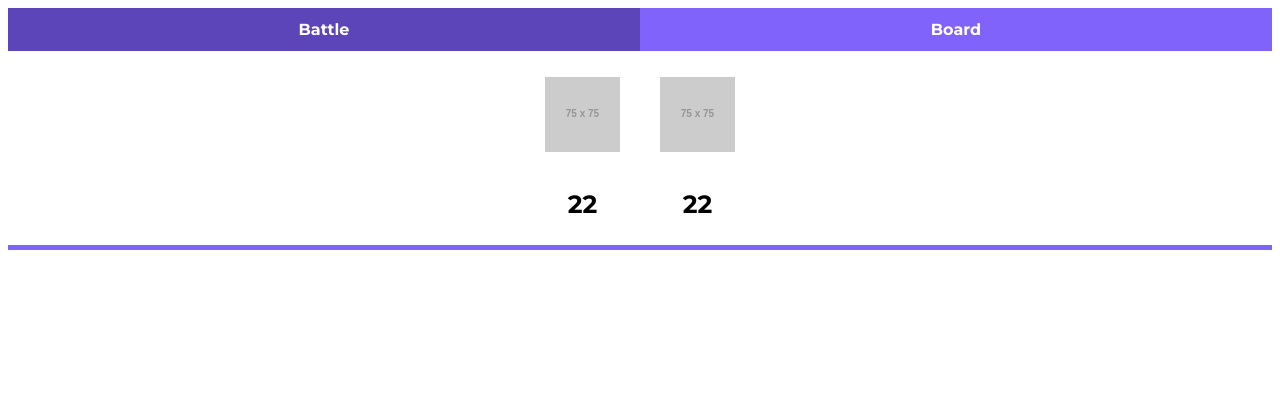
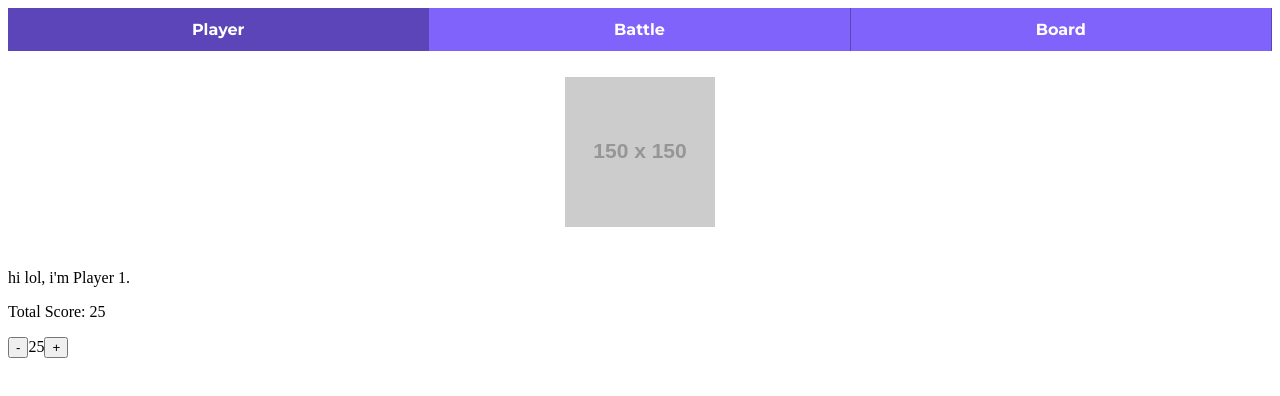
Before and after one commit to CodeyPacker/munchkin-react, a Gatsby site: page / in a window 1280 px wide. Built offline with nearby package versions, Linux system fonts and the light colour scheme; Gatsby itself is replaced by a stand-in of ours; placeholder pictures from the web are drawn by us.

Commit message:
Refacted file structure throughout, added a player page with counters

```diff
--- /dev/null
+++ b/src/components/Context/index.js
@@ -0,0 +1,50 @@
+import React, { Component } from 'react';
+
+const ScoreboardContext = React.createContext();
+
+export class Provider extends Component {
+
+  state = {
+    players: [
+      {
+        name: "Player 1",
+        score: 25,
+        id: 1
+      }
+    ],
+    monsters: [
+      {
+        name: "Venom",
+        score: 25,
+        id: 1
+      }
+    ]
+  };
+
+ // player id counter
+ prevPlayerId = 1;
+
+ handleScoreChange = (index, delta) => {
+   this.setState( prevState => ({
+     score: prevState.players[0].score += delta
+   }));
+ }
+
+  render() {
+    return (
+      <ScoreboardContext.Provider value={{
+        players: this.state.players,
+        monsters: this.state.monsters,
+        actions: {
+          changeScore: this.handleScoreChange,
+          removePlayer: this.handleRemovePlayer,
+          addPlayer: this.handleAddPlayer
+        }
+      }}>
+        { this.props.children }
+      </ScoreboardContext.Provider>
+    );
+  }
+}
+
+export const Consumer = ScoreboardContext.Consumer;
--- a/src/components/FeatureScores.js
+++ b/src/components/FeatureScoresLayout.js
@@ -1,12 +1,15 @@
 import React from 'react'
-import PlayerScore from './PlayerScore'
+import PlayerScore from './Player/PlayerScore'
+import MonsterScore from './Monster/MonsterScore'
 import styled from '@emotion/styled'
+
+// This can be merged with BattleScore.js as it'll only be used once too
 
 const FeatureScores = () => (
   <FeatureScoresWrapper>
     <Constraint>
       <PlayerScore/>
-      <PlayerScore/>
+      <MonsterScore/>
     </Constraint>
   </FeatureScoresWrapper>
 )
--- a/src/components/Header.js
+++ b/src/components/Header.js
@@ -4,7 +4,8 @@ import { NavLink } from 'react-router-dom'
 
 const Header = () => (
   <Navigation>
-    <NavLink exact to="/">Battle</NavLink>
+    <NavLink exact to="/">Player</NavLink>
+    <NavLink exact to="/battle">Battle</NavLink>
     <NavLink to="/board">Board</NavLink>
   </Navigation>
 )
@@ -13,13 +14,15 @@ const Navigation = styled.div`
   display: flex;
 
   a {
-    width: 100%;
+    width: 33.33vw;
     color: #ffffff;
     background-color: #8063FA;
     padding: 12px 15px;
     text-align: center;
     text-decoration: none;
     font-family: 'Montserrat', 'sans-serif';
+    transition: all .1s;
+    border-right: 1px solid #5B45B9;
 
     &:hover {
       font-size: 120%;
--- /dev/null
+++ b/src/components/Monster/MonsterScore.js
@@ -0,0 +1,36 @@
+import React from 'react'
+import styled from '@emotion/styled'
+import { Consumer } from '../Context';
+
+// This is the section that shows the total scores of the
+// Players vs Monsters on the battle page
+
+const MonsterScore = () => {
+  return (
+    <Consumer>
+      { ({ monsters }) => (
+        <ScoreContainer>
+          <img src="https://via.placeholder.com/75" alt="lol"/>
+          <Score>{monsters[0].score}</Score>
+        </ScoreContainer>
+      )}
+    </Consumer>
+  )
+}
+
+
+const ScoreContainer = styled.div`
+
+  img {
+    margin-bottom: 8px;
+  }
+`
+
+const Score = styled.p`
+  text-align: center;
+  font-size: 25px;
+  font-family: 'Montserrat', 'sans-serif';
+  margin-bottom: 0;
+`
+
+export default MonsterScore
--- /dev/null
+++ b/src/components/Player/Player.js
@@ -0,0 +1,28 @@
+import React from 'react'
+import styled from '@emotion/styled'
+import { Consumer } from '../Context';
+import PlayerCounter from './PlayerCounter'
+
+
+const Player = () => {
+  return (
+    <Consumer>
+      { ({ players }) => (
+        <div>
+          <PlayerImage src="https://via.placeholder.com/150" alt="lol"/>
+          <p>hi lol, i'm {players[0].name}.</p>
+          <p>Total Score: {players[0].score}</p>
+          <PlayerCounter/>
+        </div>
+      )}
+    </Consumer>
+  );
+}
+
+const PlayerImage = styled.img`
+  margin: 0 auto;
+  display: block;
+  padding-top: 26px;
+  padding-bottom: 26px;
+`
+export default Player
--- /dev/null
+++ b/src/components/Player/PlayerCounter.js
@@ -0,0 +1,18 @@
+import React from 'react';
+import { Consumer } from '../Context';
+
+const Counter = () => {
+  return (
+    <Consumer>
+      { ({ actions, players }) => (
+        <div className="counter">
+          <button className="counter-action decrement" onClick={() => actions.changeScore(players[0], -1)}> - </button>
+          <span className="counter-score">{ players[0].score }</span>
+          <button className="counter-action increment" onClick={() => actions.changeScore(players[0], 1)}> + </button>
+        </div>
+      )}
+    </Consumer>
+  );
+}
+
+export default Counter;
--- /dev/null
+++ b/src/components/Player/PlayerScore.js
@@ -0,0 +1,36 @@
+import React from 'react'
+import styled from '@emotion/styled'
+import { Consumer } from '../Context';
+
+// This is the section that shows the total scores of the
+// Players vs Monsters on the battle page
+
+const PlayerScore = () => {
+  return (
+    <Consumer>
+      { ({ players }) => (
+        <ScoreContainer>
+          <img src="https://via.placeholder.com/75" alt="lol"/>
+          <Score>{players[0].score}</Score>
+        </ScoreContainer>
+      )}
+    </Consumer>
+  )
+}
+
+
+const ScoreContainer = styled.div`
+
+  img {
+    margin-bottom: 8px;
+  }
+`
+
+const Score = styled.p`
+  text-align: center;
+  font-size: 25px;
+  font-family: 'Montserrat', 'sans-serif';
+  margin-bottom: 0;
+`
+
+export default PlayerScore
--- a/src/components/PlayerScore.js
+++ /dev/null
@@ -1,26 +0,0 @@
-import React from 'react'
-import styled from '@emotion/styled'
-
-const PlayerScore = (props) => (
-  <PlayerContainer>
-    <img src="https://via.placeholder.com/75" alt="lol"/>
-    <Score>22</Score>
-  </PlayerContainer>
-)
-
-const PlayerContainer = styled.div`
-
-  img {
-    margin-bottom: 8px;
-  }
-
-`
-
-const Score = styled.p`
-  text-align: center;
-  font-size: 25px;
-  font-family: 'Montserrat', 'sans-serif';
-  margin-bottom: 0;
-`
-
-export default PlayerScore
--- a/src/pages/index.js
+++ b/src/pages/index.js
@@ -4,18 +4,27 @@ import styled from '@emotion/styled'
 import Header from '../components/Header'
 import {BrowserRouter, Route} from 'react-router-dom'
 import Board from '../components/Board'
-import ScoreBoard from '../components/FeatureScores'
+import ScoreBoard from '../components/FeatureScoresLayout'
+import Player from '../components/Player/Player'
+import { Provider } from '../components/Context';
+// import SearchMonster from '../components/SearchMonster'
 
 function App() {
   return (
+    <Provider>
       <BrowserRouter>
         <Container>
           <Route path="/" component={Header}/>
           {/* <Route exact path="/" component={SearchMonster} /> */}
           <Route path="/board" component={Board} />
-        <Route exact path="/" component={ScoreBoard}/>
+          <Route exact path="/battle" component={ScoreBoard}/>
+          <Route
+            exact path="/"
+            component={Player}
+            index={0}/>
         </Container>
       </BrowserRouter>
+    </Provider>
   )
 }
 export default App
```
Also changed, not shown: src/components/Monster/MonsterCounter.js (added, +18 -0 lines), src/components/Monster/MonsterCard.js (renamed from src/components/MonsterCard.js), src/components/Monster/SearchMonster.js (renamed from src/components/SearchMonster.js), src/components/Monster/monsterData.js (renamed from src/components/monsterData.js). Lines whose indentation alone changed are shown as unchanged.
